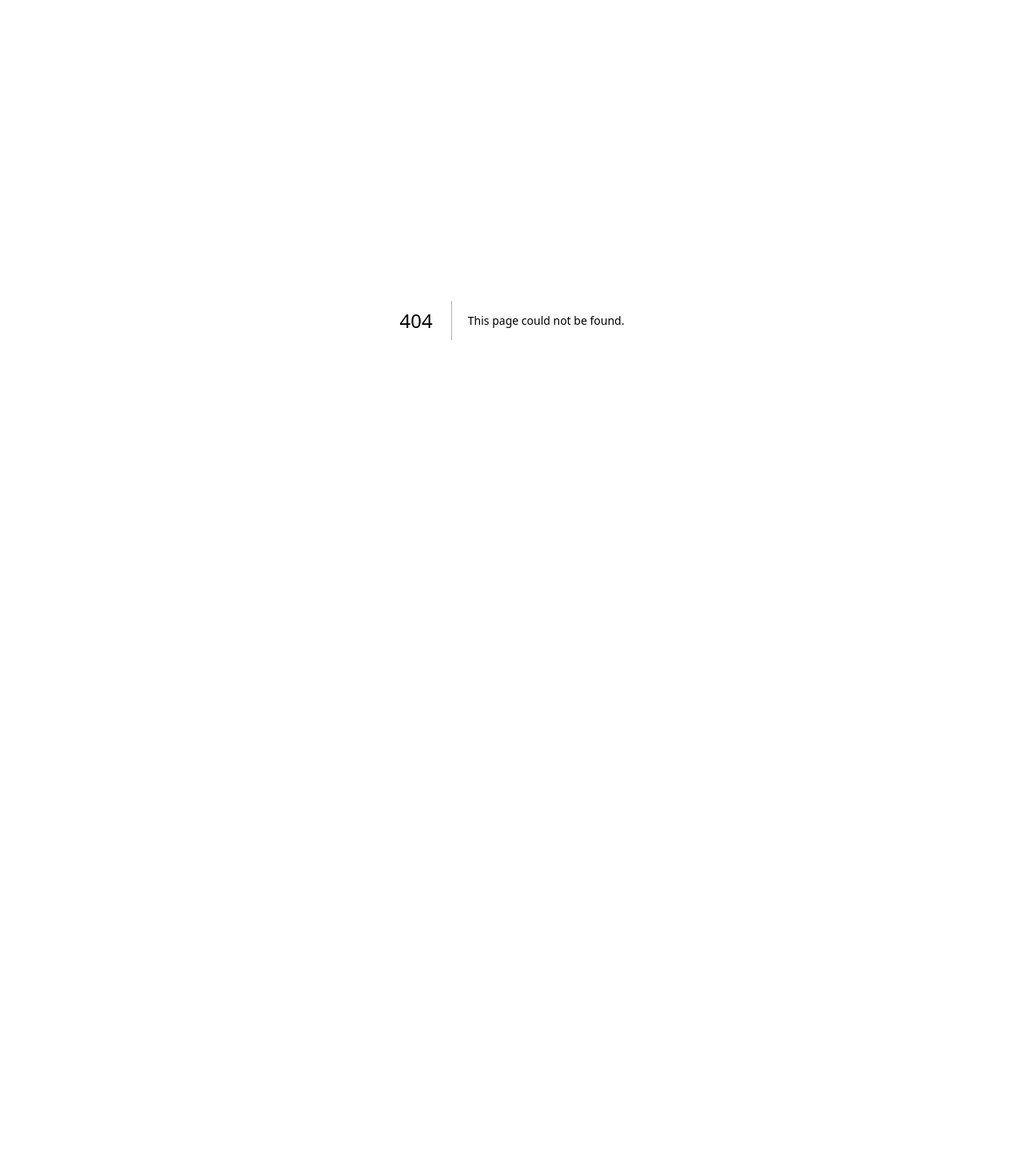
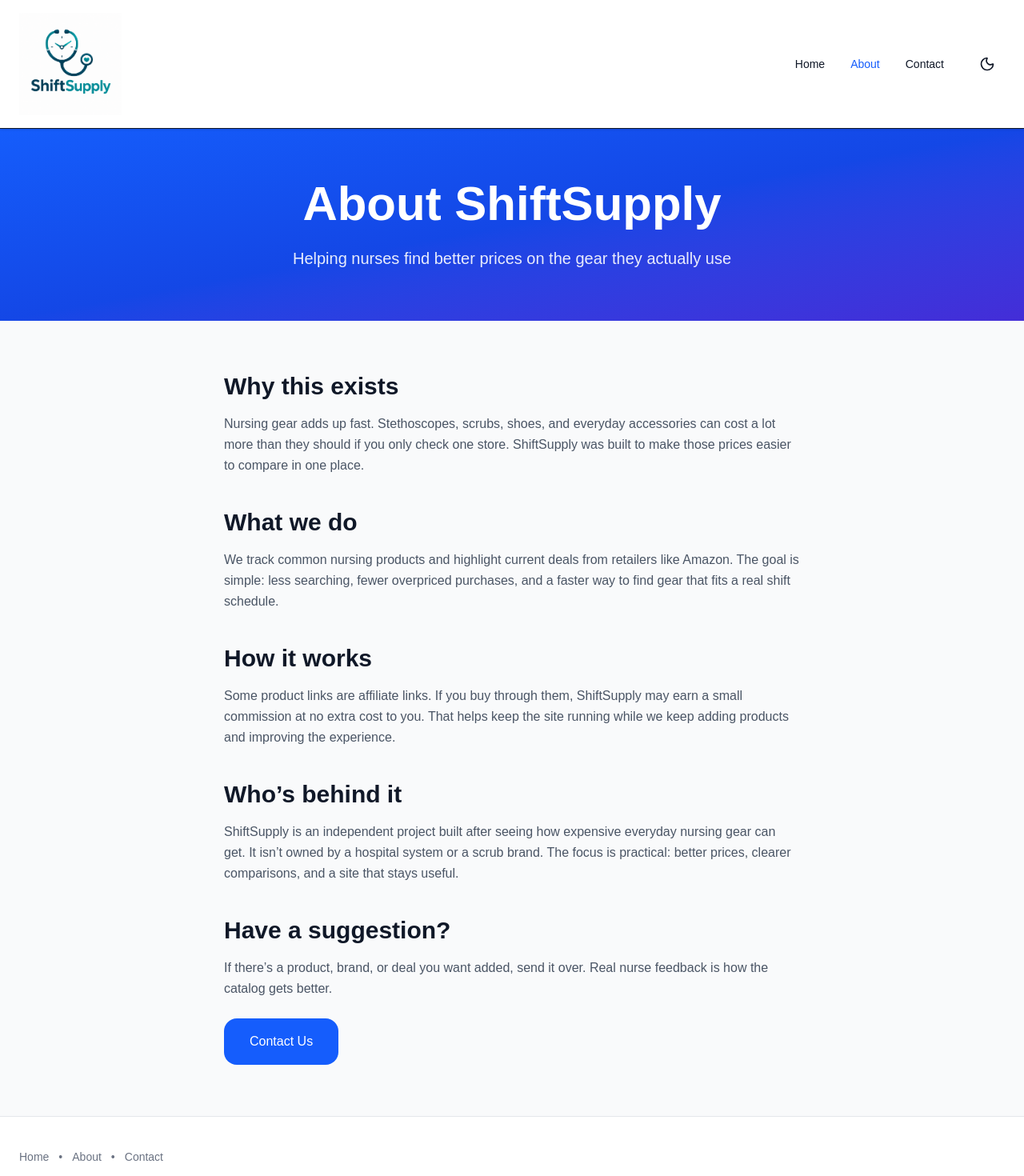
Before and after one commit to JoshuaJoestar270/shiftsupply, a Next.js app: page /about in a window 1280 px wide. Before the commit this address had no page. Shown: the top 1470 px of the page at 80% size. Before the commit the page ends 800 px from the top, so only its background shows below. Built offline with nearby package versions, Linux system fonts and the light colour scheme.

Commit message:
Add About page and homepage links

```diff
--- /dev/null
+++ b/app/about/page.tsx
@@ -0,0 +1,101 @@
+'use client';
+
+import React, { useState } from 'react';
+import { Moon, Sun } from 'lucide-react';
+import Link from 'next/link';
+
+export default function About() {
+  const [isDark, setIsDark] = useState(false);
+
+  return (
+    <div className={`min-h-screen ${isDark ? 'bg-gray-950 text-white' : 'bg-gray-50 text-gray-900'}`}>
+      <nav className={`border-b sticky top-0 z-50 shadow-sm ${isDark ? 'bg-gray-900' : 'bg-white'}`}>
+        <div className="max-w-7xl mx-auto px-6 py-4 flex items-center justify-between">
+          <Link href="/">
+            <img src="/logo.png" alt="ShiftSupply" className="h-32 w-auto" />
+          </Link>
+          <div className="flex items-center gap-8 text-sm font-medium">
+            <Link href="/" className="hover:text-blue-600 transition">Home</Link>
+            <Link href="/about" className="text-blue-600">About</Link>
+            <Link href="/contact" className="hover:text-blue-600 transition">Contact</Link>
+            <button
+              onClick={() => setIsDark(!isDark)}
+              className={`p-3 rounded-2xl transition ${isDark ? 'hover:bg-gray-800' : 'hover:bg-gray-100'}`}
+            >
+              {isDark ? <Sun className="w-5 h-5" /> : <Moon className="w-5 h-5" />}
+            </button>
+          </div>
+        </div>
+      </nav>
+
+      <div className={`py-16 ${isDark ? 'bg-gradient-to-br from-blue-700 via-blue-800 to-indigo-900' : 'bg-gradient-to-br from-blue-600 via-blue-700 to-indigo-700'} text-white`}>
+        <div className="max-w-4xl mx-auto text-center px-6">
+          <h1 className="text-5xl md:text-6xl font-bold mb-6">About ShiftSupply</h1>
+          <p className="text-xl opacity-90">Helping nurses find better prices on the gear they actually use</p>
+        </div>
+      </div>
+
+      <div className="max-w-3xl mx-auto px-6 py-16 space-y-10 leading-relaxed">
+        <section>
+          <h2 className="text-3xl font-bold mb-4">Why this exists</h2>
+          <p className={`${isDark ? 'text-gray-300' : 'text-gray-600'}`}>
+            Nursing gear adds up fast. Stethoscopes, scrubs, shoes, and everyday accessories
+            can cost a lot more than they should if you only check one store.
+            ShiftSupply was built to make those prices easier to compare in one place.
+          </p>
+        </section>
+
+        <section>
+          <h2 className="text-3xl font-bold mb-4">What we do</h2>
+          <p className={`${isDark ? 'text-gray-300' : 'text-gray-600'}`}>
+            We track common nursing products and highlight current deals from retailers like Amazon.
+            The goal is simple: less searching, fewer overpriced purchases, and a faster way
+            to find gear that fits a real shift schedule.
+          </p>
+        </section>
+
+        <section>
+          <h2 className="text-3xl font-bold mb-4">How it works</h2>
+          <p className={`${isDark ? 'text-gray-300' : 'text-gray-600'}`}>
+            Some product links are affiliate links. If you buy through them, ShiftSupply may
+            earn a small commission at no extra cost to you. That helps keep the site running
+            while we keep adding products and improving the experience.
+          </p>
+        </section>
+
+        <section>
+          <h2 className="text-3xl font-bold mb-4">Who’s behind it</h2>
+          <p className={`${isDark ? 'text-gray-300' : 'text-gray-600'}`}>
+            ShiftSupply is an independent project built after seeing how expensive everyday
+            nursing gear can get. It isn’t owned by a hospital system or a scrub brand.
+            The focus is practical: better prices, clearer comparisons, and a site that stays useful.
+          </p>
+        </section>
+
+        <section>
+          <h2 className="text-3xl font-bold mb-4">Have a suggestion?</h2>
+          <p className={`${isDark ? 'text-gray-300' : 'text-gray-600'} mb-6`}>
+            If there’s a product, brand, or deal you want added, send it over.
+            Real nurse feedback is how the catalog gets better.
+          </p>
+          <Link
+            href="/contact"
+            className="inline-block bg-blue-600 hover:bg-blue-700 text-white px-8 py-4 rounded-2xl font-medium transition"
+          >
+            Contact Us
+          </Link>
+        </section>
+      </div>
+
+      <footer className={`border-t ${isDark ? 'bg-gray-900 border-gray-800' : 'bg-white border-gray-200'}`}>
+        <div className="max-w-7xl mx-auto px-6 py-10 text-sm text-gray-500">
+          <Link href="/" className="hover:text-blue-600">Home</Link>
+          <span className="mx-3">•</span>
+          <Link href="/about" className="hover:text-blue-600">About</Link>
+          <span className="mx-3">•</span>
+          <Link href="/contact" className="hover:text-blue-600">Contact</Link>
+        </div>
+      </footer>
+    </div>
+  );
+}
--- a/app/page.tsx
+++ b/app/page.tsx
@@ -114,9 +114,12 @@
           </div>
           <div className="flex items-center gap-8 text-sm font-medium">
             <Link href="/" className="hover:text-blue-600 transition">Home</Link>
+            <Link href="/about" className="hover:text-blue-600 transition">About</Link>
             <Link href="/contact" className="hover:text-blue-600 transition">Contact</Link>
-
-            <button onClick={() => setIsDark(!isDark)} className={`p-3 rounded-2xl transition ${isDark ? 'hover:bg-gray-800' : 'hover:bg-gray-100'}`}>
+            <button
+              onClick={() => setIsDark(!isDark)}
+              className={`p-3 rounded-2xl transition ${isDark ? 'hover:bg-gray-800' : 'hover:bg-gray-100'}`}
+            >
               {isDark ? <Sun className="w-5 h-5" /> : <Moon className="w-5 h-5" />}
             </button>
           </div>
@@ -187,7 +190,6 @@
                     {product.image_emoji || '🛍️'}
                   </div>
                 )}
-
                 <div className="absolute top-4 right-4 bg-green-500 text-white text-xs font-bold px-4 py-1 rounded-full">
                   BEST DEAL
                 </div>
@@ -195,15 +197,10 @@
               <div className="p-8">
                 <p className="text-blue-600 font-medium">{product.brand}</p>
                 <h4 className="text-xl font-semibold mt-2 mb-3 leading-tight">{product.name}</h4>
-
                 <div className="flex items-baseline gap-3 mb-6">
-                  <span className="text-4xl font-bold">
-                    ${Number(product.price).toFixed(2)}
-                  </span>
+                  <span className="text-4xl font-bold">${Number(product.price).toFixed(2)}</span>
                   {product.original_price && (
-                    <span className="text-gray-400 line-through">
-                      ${Number(product.original_price).toFixed(2)}
-                    </span>
+                    <span className="text-gray-400 line-through">${Number(product.original_price).toFixed(2)}</span>
                   )}
                 </div>
                 <a
@@ -235,6 +232,7 @@
               <h4 className="font-semibold mb-4">Quick Links</h4>
               <div className="space-y-2 text-sm">
                 <p><Link href="/" className="hover:text-blue-600">Home</Link></p>
+                <p><Link href="/about" className="hover:text-blue-600">About</Link></p>
                 <p><Link href="/contact" className="hover:text-blue-600">Contact</Link></p>
               </div>
             </div>
```
